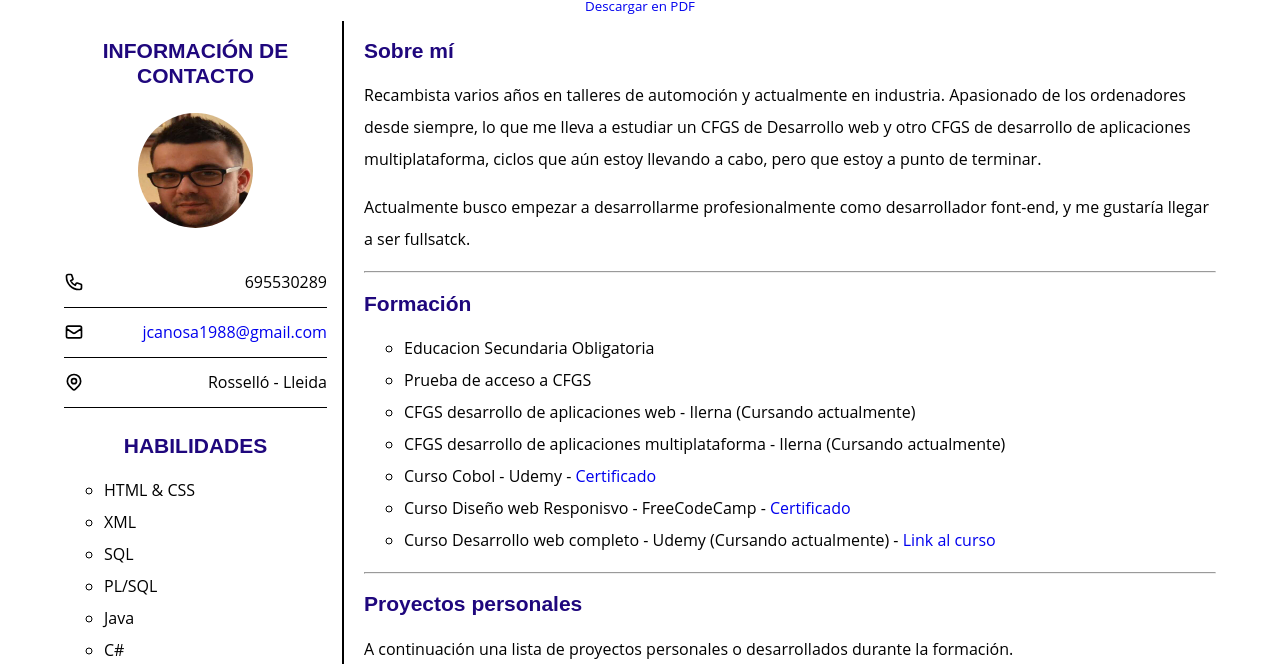
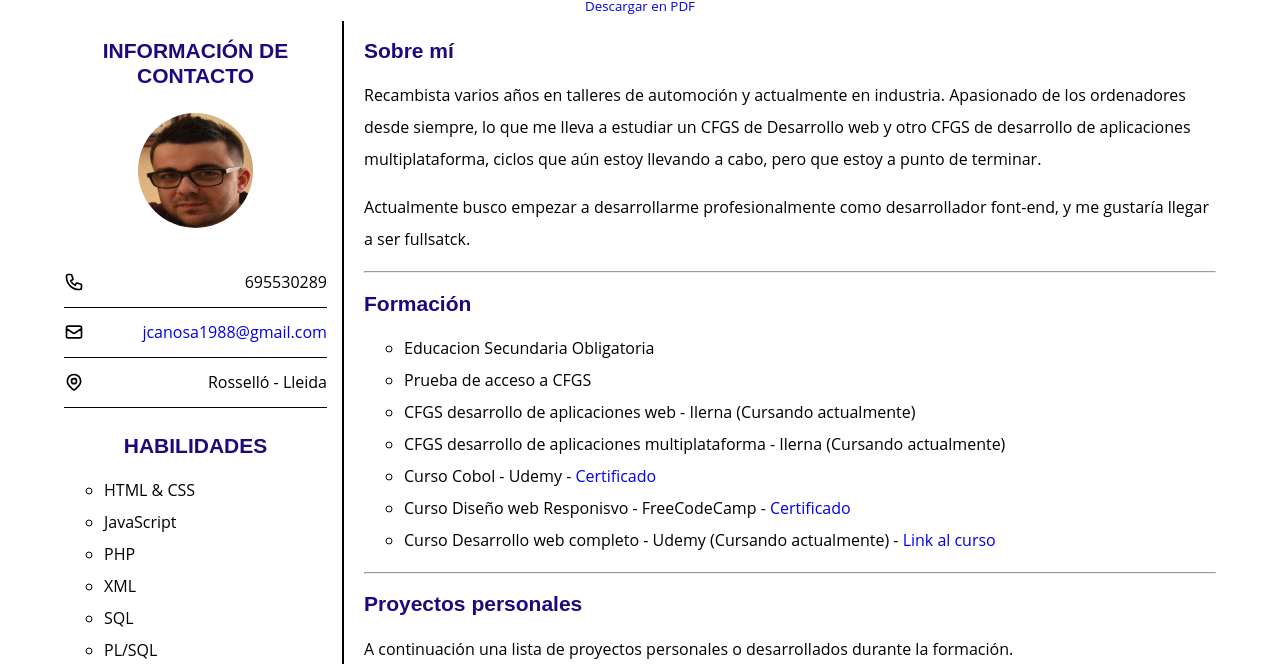
Before and after one commit to JCCanosa/CV_Personal, a plain HTML site: page index.html in a window 1280 px wide. Shown: the part 88-752 px from the top of the page. Drawn offline with Linux system fonts and the light colour scheme.

Commit message:
Modificadas habilidades del CV

```diff
--- a/index.html
+++ b/index.html
@@ -56,6 +56,8 @@
             <h2>Habilidades</h2>
             <ul>
                 <li>HTML & CSS</li>
+                <li>JavaScript</li>
+                <li>PHP</li>
                 <li>XML</li>
                 <li>SQL</li>
                 <li>PL/SQL</li>
```
